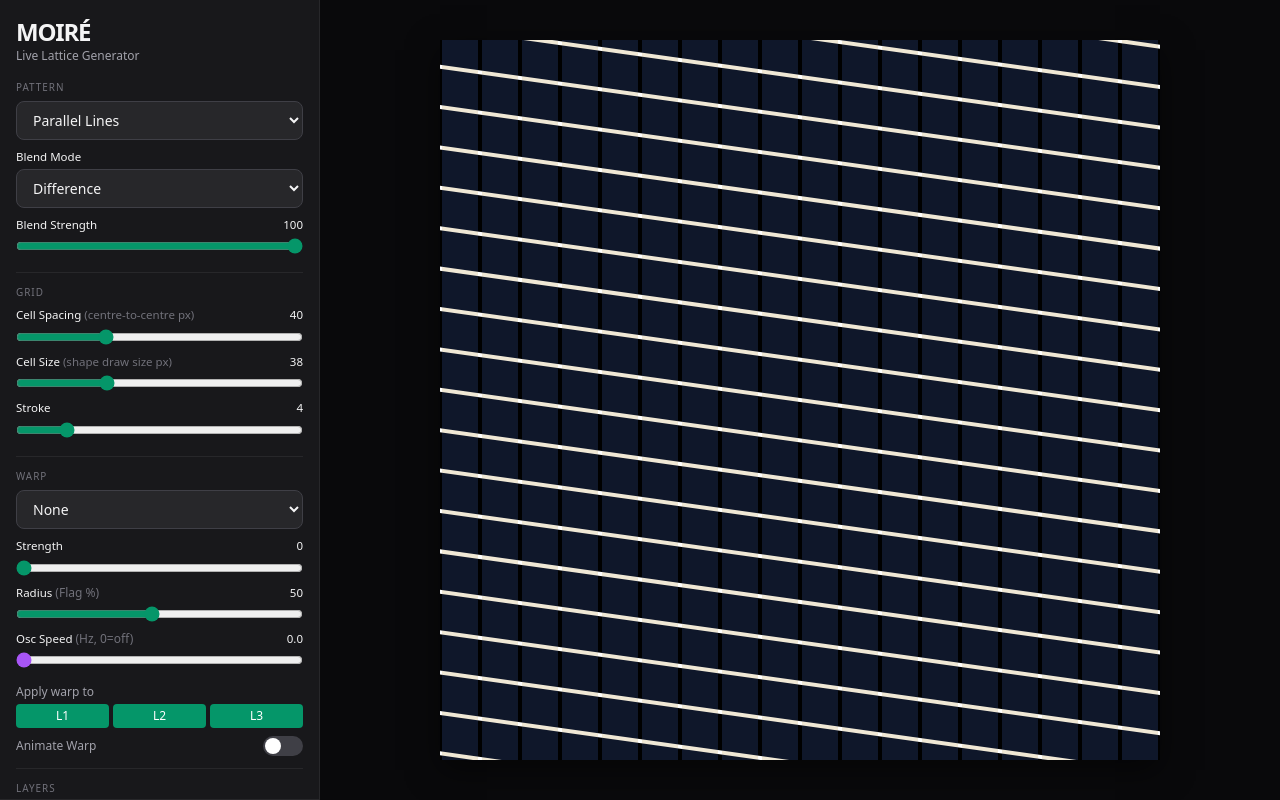
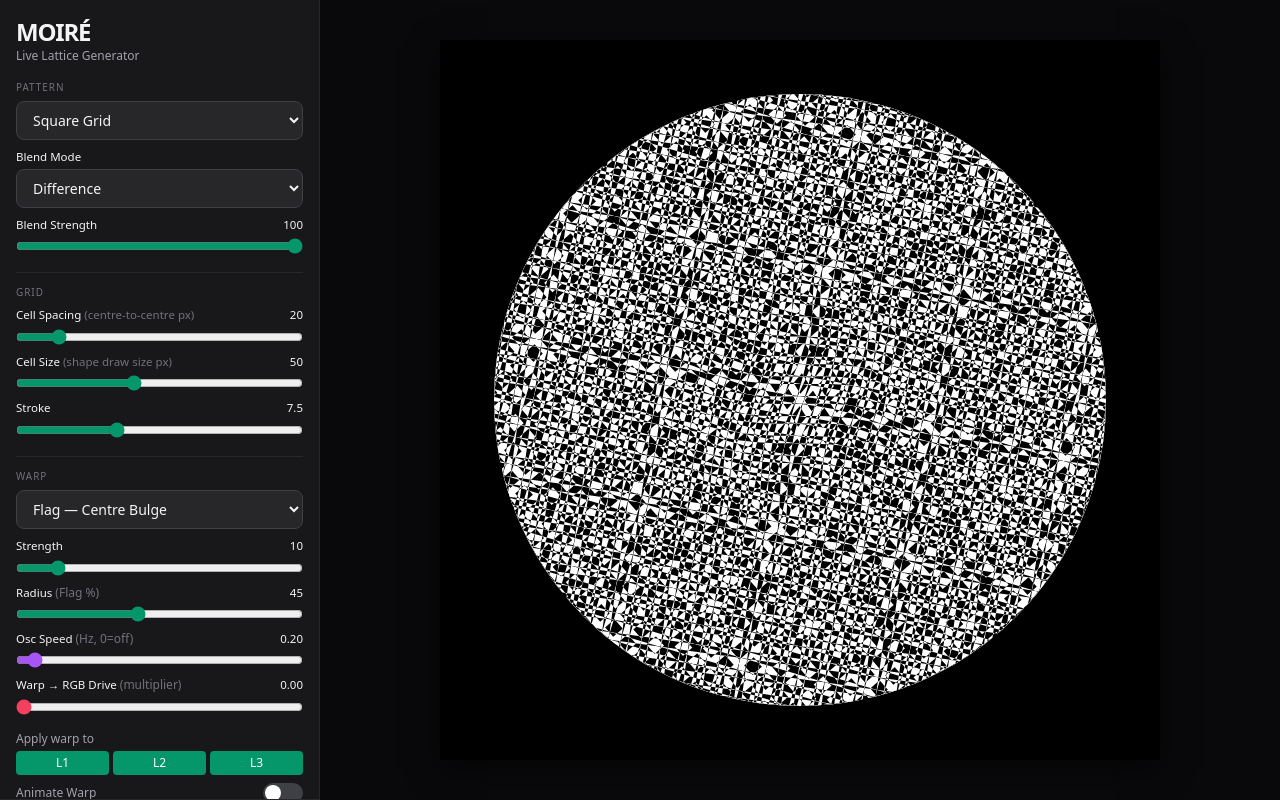
Before and after one commit to milkysbeta/Moire-Effect-Generator, a plain HTML site: page index.html in a window 1280 px wide. Drawn offline with nearby package versions, Linux system fonts and the light colour scheme; animation ran at ten frames a second.

Commit message:
Shader cutout clip, new defaults, quintic flag warp, warp-driven RGB shift, expanded RGB shift range

```diff
--- a/index.html
+++ b/index.html
@@ -8,7 +8,7 @@
     <style>
         body { font-family: system-ui, sans-serif; }
         #canvas { image-rendering: crisp-edges; max-width:100%; height:auto; }
-        #shaderCanvas { position:absolute; top:0; left:0; pointer-events:none; max-width:100%; height:auto; }
+        #shaderCanvas { position:absolute; top:0; left:0; pointer-events:none; max-width:100%; height:auto; display:none; }
         #meshCanvas   { position:absolute; top:0; left:0; cursor:crosshair; max-width:100%; height:auto; }
         #canvasWrap   { position:relative; box-shadow:0 10px 30px rgba(0,0,0,.5); display:inline-block; }
         @media (max-width:768px) { .controls { border-right:none !important; border-bottom:1px solid #374151; } }
@@ -50,7 +50,7 @@
                     <option value="lines">Parallel Lines</option>
                     <option value="radial">Radial / Circles</option>
                     <option value="iso-circles">Isometric Circles</option>
-                    <option value="grid">Square Grid</option>
+                    <option value="grid" selected>Square Grid</option>
                     <option value="hexagon">Hexagon</option>
                     <option value="triangle">Isometric Triangles</option>
                 </select>
@@ -73,12 +73,12 @@
             <!-- Grid -->
             <div class="sep">
                 <p class="slabel">Grid</p>
-                <div class="row"><span>Cell Spacing <span class="text-zinc-500">(centre-to-centre px)</span></span><span id="val-cellCount">40</span></div>
-                <input type="range" id="cellCount" min="5" max="120" value="40" class="w-full accent-emerald-600 mb-2">
-                <div class="row"><span>Cell Size <span class="text-zinc-500">(shape draw size px)</span></span><span id="val-cellSize">38</span></div>
-                <input type="range" id="cellSize" min="2" max="120" value="38" class="w-full accent-emerald-600 mb-2">
-                <div class="row"><span>Stroke</span><span id="val-stroke">4</span></div>
-                <input type="range" id="stroke" min="1" max="20" value="4" step="0.5" class="w-full accent-emerald-600">
+                <div class="row"><span>Cell Spacing <span class="text-zinc-500">(centre-to-centre px)</span></span><span id="val-cellCount">20</span></div>
+                <input type="range" id="cellCount" min="5" max="120" value="20" class="w-full accent-emerald-600 mb-2">
+                <div class="row"><span>Cell Size <span class="text-zinc-500">(shape draw size px)</span></span><span id="val-cellSize">50</span></div>
+                <input type="range" id="cellSize" min="2" max="120" value="50" class="w-full accent-emerald-600 mb-2">
+                <div class="row"><span>Stroke</span><span id="val-stroke">7.5</span></div>
+                <input type="range" id="stroke" min="1" max="20" value="7.5" step="0.5" class="w-full accent-emerald-600">
             </div>
 
             <!-- Warp -->
@@ -87,7 +87,7 @@
                 <select id="warpType" class="w-full bg-zinc-800 border border-zinc-700 rounded-lg px-3 py-2 text-sm mb-2">
                     <option value="none">None</option>
                     <option value="mesh">Mesh (drag control points)</option>
-                    <option value="flag">Flag — Centre Bulge</option>
+                    <option value="flag" selected>Flag — Centre Bulge</option>
                     <option value="sine">Sine (global)</option>
                     <option value="ripple">Ripple (global)</option>
                 </select>
@@ -109,12 +109,14 @@
                 </div>
                 <!-- Global warp controls (sine/flag/ripple) -->
                 <div id="globalWarpControls">
-                    <div class="row"><span>Strength</span><span id="val-warpStrength">0</span></div>
-                    <input type="range" id="warpStrength" min="0" max="80" value="0" class="w-full accent-emerald-600 mb-2">
-                    <div class="row"><span>Radius <span class="text-zinc-500 text-xs">(Flag %)</span></span><span id="val-warpRadius">50</span></div>
-                    <input type="range" id="warpRadius" min="5" max="100" value="50" class="w-full accent-emerald-600 mb-2">
-                    <div class="row"><span>Osc Speed <span class="text-zinc-500 text-xs">(Hz, 0=off)</span></span><span id="val-warpOscSpeed">0.0</span></div>
-                    <input type="range" id="warpOscSpeed" min="0" max="5" step="0.1" value="0" class="w-full accent-purple-500 mb-2">
+                    <div class="row"><span>Strength</span><span id="val-warpStrength">10</span></div>
+                    <input type="range" id="warpStrength" min="0" max="80" value="10" class="w-full accent-emerald-600 mb-2">
+                    <div class="row"><span>Radius <span class="text-zinc-500 text-xs">(Flag %)</span></span><span id="val-warpRadius">45</span></div>
+                    <input type="range" id="warpRadius" min="5" max="100" value="45" class="w-full accent-emerald-600 mb-2">
+                    <div class="row"><span>Osc Speed <span class="text-zinc-500 text-xs">(Hz, 0=off)</span></span><span id="val-warpOscSpeed">0.20</span></div>
+                    <input type="range" id="warpOscSpeed" min="0" max="5" step="0.1" value="0.2" class="w-full accent-purple-500 mb-2">
+                    <div class="row"><span>Warp → RGB Drive <span class="text-zinc-500 text-xs">(multiplier)</span></span><span id="val-warpRgbDrive">0.00</span></div>
+                    <input type="range" id="warpRgbDrive" min="0" max="5" value="0" step="0.05" class="w-full accent-rose-500 mb-2">
                 </div>
                 <!-- Warp layer select -->
                 <div class="mt-2">
@@ -146,14 +148,14 @@
                     </div>
                     <div class="flex items-center gap-2 mb-2">
                         <span class="text-xs text-zinc-400 w-10">Color</span>
-                        <input type="color" id="layer1Color" value="#000000" class="flex-1 h-7 rounded border border-zinc-600">
+                        <input type="color" id="layer1Color" value="#ffffff" class="flex-1 h-7 rounded border border-zinc-600">
                     </div>
                     <div class="row"><span>Opacity</span><span id="val-layer1Opacity">100</span></div>
                     <input type="range" id="layer1Opacity" min="0" max="100" value="100" class="w-full accent-emerald-600 mb-2">
                     <div class="row"><span>RGB Shift</span><span id="val-layer1RgbShift">0</span></div>
-                    <input type="range" id="layer1RgbShift" min="0" max="20" value="0" step="0.5" class="w-full accent-rose-500 mb-2">
-                    <div class="row"><span>Rot Speed °/s</span><span id="val-layer1Speed">0</span></div>
-                    <input type="range" id="layer1Speed" min="-180" max="180" value="0" class="w-full accent-emerald-600 mb-2">
+                    <input type="range" id="layer1RgbShift" min="0" max="40" value="0" step="0.5" class="w-full accent-rose-500 mb-2">
+                    <div class="row"><span>Rot Speed °/s</span><span id="val-layer1Speed">10</span></div>
+                    <input type="range" id="layer1Speed" min="-180" max="180" value="10" class="w-full accent-emerald-600 mb-2">
                     <div class="row"><span>Offset X</span><span id="val-layer1OffsetX">0</span></div>
                     <input type="range" id="layer1OffsetX" min="-150" max="150" value="0" class="w-full accent-emerald-600 mb-2">
                     <div class="row"><span>Offset Y</span><span id="val-layer1OffsetY">0</span></div>
@@ -173,7 +175,7 @@
                     <div class="row"><span>Opacity</span><span id="val-layer2Opacity">100</span></div>
                     <input type="range" id="layer2Opacity" min="0" max="100" value="100" class="w-full accent-emerald-600 mb-2">
                     <div class="row"><span>RGB Shift</span><span id="val-layer2RgbShift">0</span></div>
-                    <input type="range" id="layer2RgbShift" min="0" max="20" value="0" step="0.5" class="w-full accent-rose-500 mb-2">
+                    <input type="range" id="layer2RgbShift" min="0" max="40" value="0" step="0.5" class="w-full accent-rose-500 mb-2">
                     <div class="row"><span>Rot Speed °/s</span><span id="val-layer2Speed">20</span></div>
                     <input type="range" id="layer2Speed" min="-180" max="180" value="20" class="w-full accent-emerald-600 mb-2">
                     <div class="row"><span>Offset X</span><span id="val-layer2OffsetX">0</span></div>
@@ -186,18 +188,18 @@
                 <div class="rounded-xl border border-zinc-700 bg-zinc-800/50 p-3">
                     <div class="flex items-center justify-between mb-2">
                         <span class="text-xs font-semibold">Layer 3</span>
-                        <button id="layer3Toggle" onclick="toggleLayer(3)" class="layer-off px-3 py-0.5 text-xs rounded-lg font-medium">OFF</button>
+                        <button id="layer3Toggle" onclick="toggleLayer(3)" class="layer-on px-3 py-0.5 text-xs rounded-lg font-medium">ON</button>
                     </div>
                     <div class="flex items-center gap-2 mb-2">
                         <span class="text-xs text-zinc-400 w-10">Color</span>
-                        <input type="color" id="layer3Color" value="#ff6600" class="flex-1 h-7 rounded border border-zinc-600">
+                        <input type="color" id="layer3Color" value="#ffffff" class="flex-1 h-7 rounded border border-zinc-600">
                     </div>
                     <div class="row"><span>Opacity</span><span id="val-layer3Opacity">100</span></div>
                     <input type="range" id="layer3Opacity" min="0" max="100" value="100" class="w-full accent-emerald-600 mb-2">
                     <div class="row"><span>RGB Shift</span><span id="val-layer3RgbShift">0</span></div>
-                    <input type="range" id="layer3RgbShift" min="0" max="20" value="0" step="0.5" class="w-full accent-rose-500 mb-2">
-                    <div class="row"><span>Rot Speed °/s</span><span id="val-layer3Speed">-20</span></div>
-                    <input type="range" id="layer3Speed" min="-180" max="180" value="-20" class="w-full accent-emerald-600 mb-2">
+                    <input type="range" id="layer3RgbShift" min="0" max="40" value="0" step="0.5" class="w-full accent-rose-500 mb-2">
+                    <div class="row"><span>Rot Speed °/s</span><span id="val-layer3Speed">-15</span></div>
+                    <input type="range" id="layer3Speed" min="-180" max="180" value="-15" class="w-full accent-emerald-600 mb-2">
                     <div class="row"><span>Offset X</span><span id="val-layer3OffsetX">0</span></div>
                     <input type="range" id="layer3OffsetX" min="-150" max="150" value="0" class="w-full accent-emerald-600 mb-2">
                     <div class="row"><span>Offset Y</span><span id="val-layer3OffsetY">0</span></div>
@@ -267,11 +269,11 @@
             <div class="sep">
                 <p class="slabel">Canvas</p>
                 <div class="row mb-1"><span class="text-xs text-zinc-400">Background</span></div>
-                <input type="color" id="bgColor" value="#0f172a" class="w-full h-9 rounded border border-zinc-700 mb-2">
+                <input type="color" id="bgColor" value="#000000" class="w-full h-9 rounded border border-zinc-700 mb-2">
                 <div class="row mb-1"><span class="text-xs text-zinc-400">Cutout</span></div>
                 <select id="cutout" class="w-full bg-zinc-800 border border-zinc-700 rounded-lg px-3 py-2 text-sm">
                     <option value="none">None</option>
-                    <option value="circle">Circle</option>
+                    <option value="circle" selected>Circle</option>
                     <option value="square">Square</option>
                     <option value="diamond">Diamond</option>
                 </select>
@@ -346,26 +348,27 @@ const layerAngle = [0, 0, 0];
 //  Params
 // ════════════════════════════════════════════════════════════════════
 const params = {
-    shape:         'lines',
+    shape:         'grid',
     blendMode:     'difference',
     blendStrength: 100,
-    cellCount:     40,
-    cellSize:      38,
-    stroke:        4,
-    warpStrength:  0,
-    warpRadius:    50,
-    warpType:      'none',
+    cellCount:     20,
+    cellSize:      50,
+    stroke:        7.5,
+    warpStrength:  10,
+    warpRadius:    45,
+    warpType:      'flag',
     meshStrength:  100,
     meshMode:      'fixed',
-    warpOscSpeed:  0,
+    warpOscSpeed:  0.2,
+    warpRgbDrive:  0,
     animateWarp:   false,
-    cutout:        'none',
-    bgColor:       '#0f172a',
-    layer1Color: '#000000', layer1Speed:  0,  layer1OffsetX: 0, layer1OffsetY: 0, layer1On: true,
+    cutout:        'circle',
+    bgColor:       '#000000',
+    layer1Color: '#ffffff', layer1Speed:  10, layer1OffsetX: 0, layer1OffsetY: 0, layer1On: true,
     layer1Opacity: 100, layer1RgbShift: 0,
     layer2Color: '#ffffff', layer2Speed:  20, layer2OffsetX: 0, layer2OffsetY: 0, layer2On: true,
     layer2Opacity: 100, layer2RgbShift: 0,
-    layer3Color: '#ff6600', layer3Speed: -20, layer3OffsetX: 0, layer3OffsetY: 0, layer3On: false,
+    layer3Color: '#ffffff', layer3Speed: -15, layer3OffsetX: 0, layer3OffsetY: 0, layer3On: true,
     layer3Opacity: 100, layer3RgbShift: 0,
     warpLayers: [true, true, true],  // which layers warp applies to
     // Shaders
@@ -398,7 +401,7 @@ window.addEventListener('resize', resizeCanvas);
 // ════════════════════════════════════════════════════════════════════
 const numericIds = new Set([
     'cellCount','cellSize','stroke','blendStrength',
-    'warpStrength','warpRadius','warpOscSpeed','meshStrength',
+    'warpStrength','warpRadius','warpOscSpeed','warpRgbDrive','meshStrength',
     'layer1Speed','layer1OffsetX','layer1OffsetY','layer1Opacity','layer1RgbShift',
     'layer2Speed','layer2OffsetX','layer2OffsetY','layer2Opacity','layer2RgbShift',
     'layer3Speed','layer3OffsetX','layer3OffsetY','layer3Opacity','layer3RgbShift',
@@ -429,6 +432,7 @@ document.getElementById('warpType').addEventListener('change', e => {
     document.getElementById('meshControls').classList.toggle('hidden', !isMesh);
     document.getElementById('globalWarpControls').classList.toggle('hidden', isMesh);
     meshCanvas.style.pointerEvents = (isMesh && meshEditMode) ? 'auto' : 'none';
+    params.warpType = e.target.value;
 });
 document.getElementById('meshMode').addEventListener('change', e => { params.meshMode = e.target.value; });
 
@@ -938,12 +942,18 @@ function renderFrame(time = 0) {
         ctx.globalAlpha = blendAlpha * (params.layer3Opacity / 100);
         renderLayerOn(ctx, layerAngle[2], params.layer3OffsetX, params.layer3OffsetY, params.layer3Color, 2);
     }
+
+    // ── WebGL shader overlay (composited inside the same clip region) ──
+    drawShaders(globalTime);
+    if (params.shNoise || params.shColorNoise || params.shBlur) {
+        ctx.globalCompositeOperation = 'source-over';
+        ctx.globalAlpha = 1;
+        ctx.drawImage(shaderCanvas, 0, 0);
+    }
+
     ctx.globalCompositeOperation = 'source-over';
     ctx.globalAlpha = 1;
     if (clipped) ctx.restore();
-
-    // ── WebGL shader overlay ──
-    drawShaders(globalTime);
 
     if (!paused) animationFrame = requestAnimationFrame(renderFrame);
 }
@@ -991,9 +1001,19 @@ function gradientForLayer(c, angle, offX, offY) {
     return g;
 }
 
+// Compute extra RGB shift contributed by the current warp displacement magnitude
+function warpRgbExtra(layerIdx) {
+    if (layerIdx === undefined || params.warpRgbDrive <= 0) return 0;
+    if (!params.warpLayers[layerIdx]) return 0;
+    if (params.warpType === 'none' || params.warpType === 'mesh') return 0;
+    const strength = Math.abs(effectiveWarpStrength());
+    return strength * params.warpRgbDrive * 0.25;
+}
+
 function renderLayerOn(c, angle, offX, offY, color, layerIdx) {
-    const layerOpaque = !params.shGrad && (layerIdx === undefined || params['layer'+(layerIdx+1)+'RgbShift'] === 0);
-    const rgbShift = layerIdx !== undefined ? (params['layer'+(layerIdx+1)+'RgbShift'] || 0) : 0;
+    const baseRgbShift = layerIdx !== undefined ? (params['layer'+(layerIdx+1)+'RgbShift'] || 0) : 0;
+    const rgbShift = baseRgbShift + warpRgbExtra(layerIdx);
+    const layerOpaque = !params.shGrad && rgbShift === 0;
     const warpOn = layerIdx !== undefined ? params.warpLayers[layerIdx] : true;
 
     if (rgbShift > 0) {
@@ -1106,7 +1126,7 @@ function _renderLayerCore(c, angle, offX, offY, color, warpOn) {
 // ════════════════════════════════════════════════════════════════════
 //  Shape renderers  (pass layerRot so mesh warp can choose mode)
 // ════════════════════════════════════════════════════════════════════
-function segs(warpOn)    { return (warpOn && params.warpType !== 'none') ? 32 : 1; }
+function segs(warpOn)    { return (warpOn && params.warpType !== 'none') ? 64 : 1; }
 function isMesh()        { return params.warpType === 'mesh'; }
 function hasWarp(warpOn) { return warpOn && params.warpType !== 'none' && (isMesh() || params.warpStrength > 0); }
 
@@ -1290,10 +1310,14 @@ function warpDX(along, perp) {
     const freq     = (Math.PI*2*3)/(halfSize*2);
     switch (params.warpType) {
         case 'flag': {
-            const rPx = params.warpRadius/100*halfSize;
-            const d   = Math.sqrt(along*along+perp*perp);
-            const t   = Math.max(0, 1 - d/rPx);
-            return Math.sin(along*freq+phase) * strength * t*t*(3-2*t);
+            const rPx  = params.warpRadius/100*halfSize;
+            const d    = Math.sqrt(along*along+perp*perp);
+            const tRaw = Math.max(0, 1 - d/rPx);
+            // Quintic smoothstep — zero first AND second derivative at edges
+            // Gives a tight, Bézier-like smooth bell falloff
+            const t    = tRaw*tRaw*tRaw*(tRaw*(tRaw*6 - 15) + 10);
+            const freq2 = (Math.PI*2*2)/(halfSize*2);
+            return Math.sin(along*freq2+phase) * strength * t;
         }
         case 'sine':   return Math.sin(along*freq+phase) * strength;
         case 'ripple': return Math.sin(Math.sqrt(along*along+perp*perp)*freq+phase) * strength;
```
